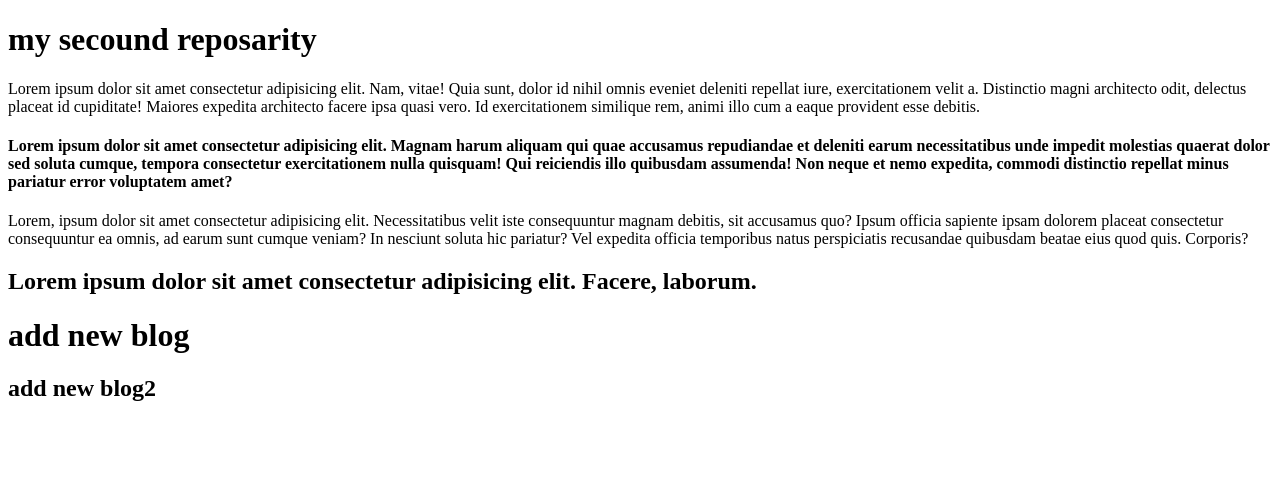
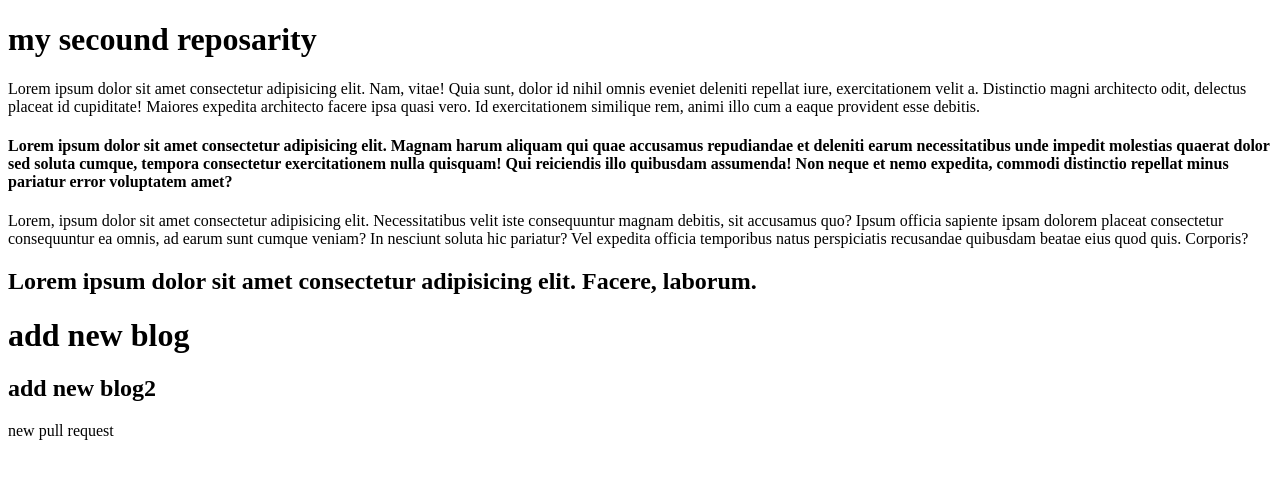
Before and after one commit to princevip1/my-secound-repo, a plain HTML site: page index.html in a window 1280 px wide. Drawn offline with Linux system fonts and the light colour scheme.

Commit message:
Update index.html

```diff
--- a/index.html
+++ b/index.html
@@ -15,5 +15,6 @@
     <h2>Lorem ipsum dolor sit amet consectetur adipisicing elit. Facere, laborum.</h2>
     <h1>add new blog</h1>
     <h2>add new blog2</h2>
+    <p>new pull request</p>
 </body>
 </html>
```
